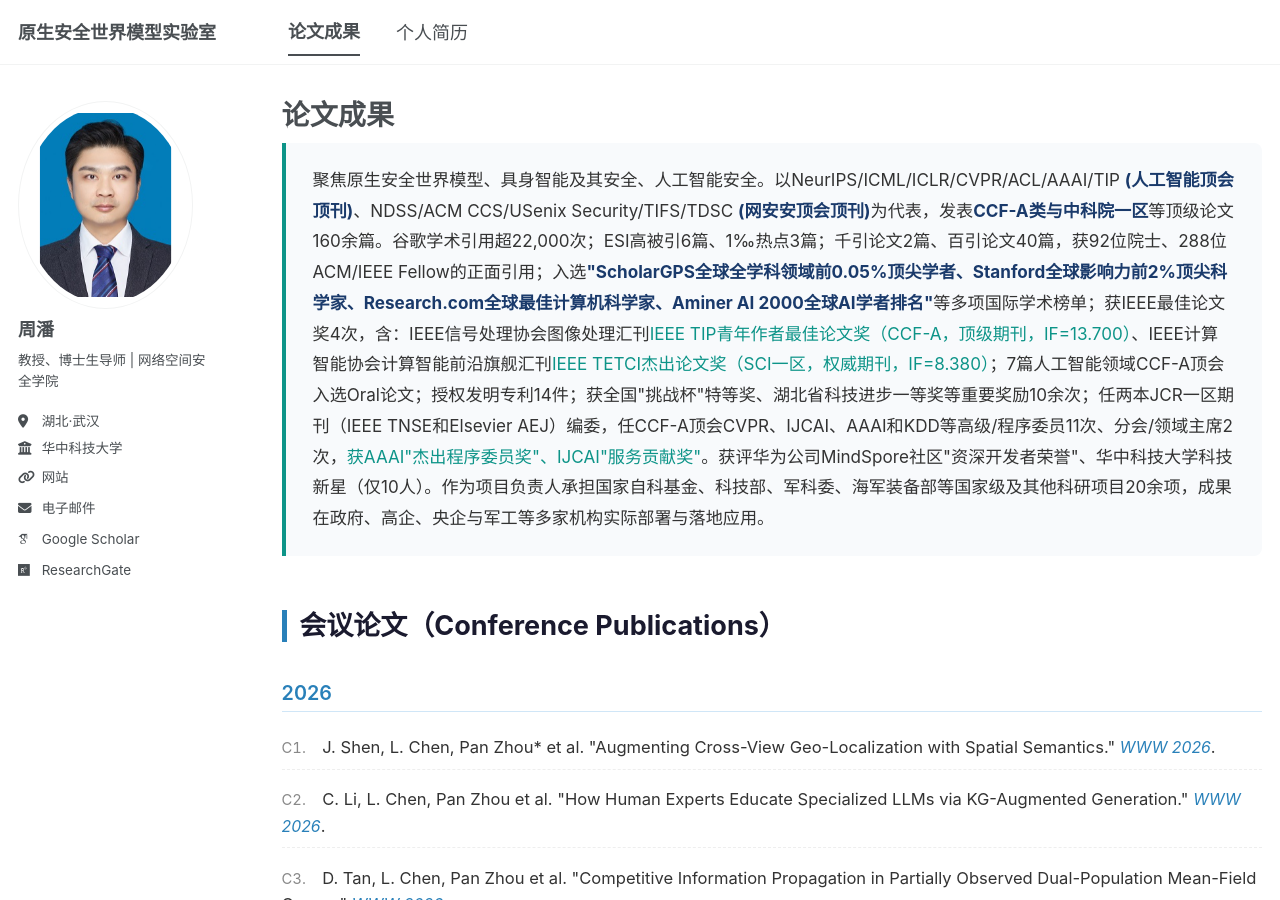
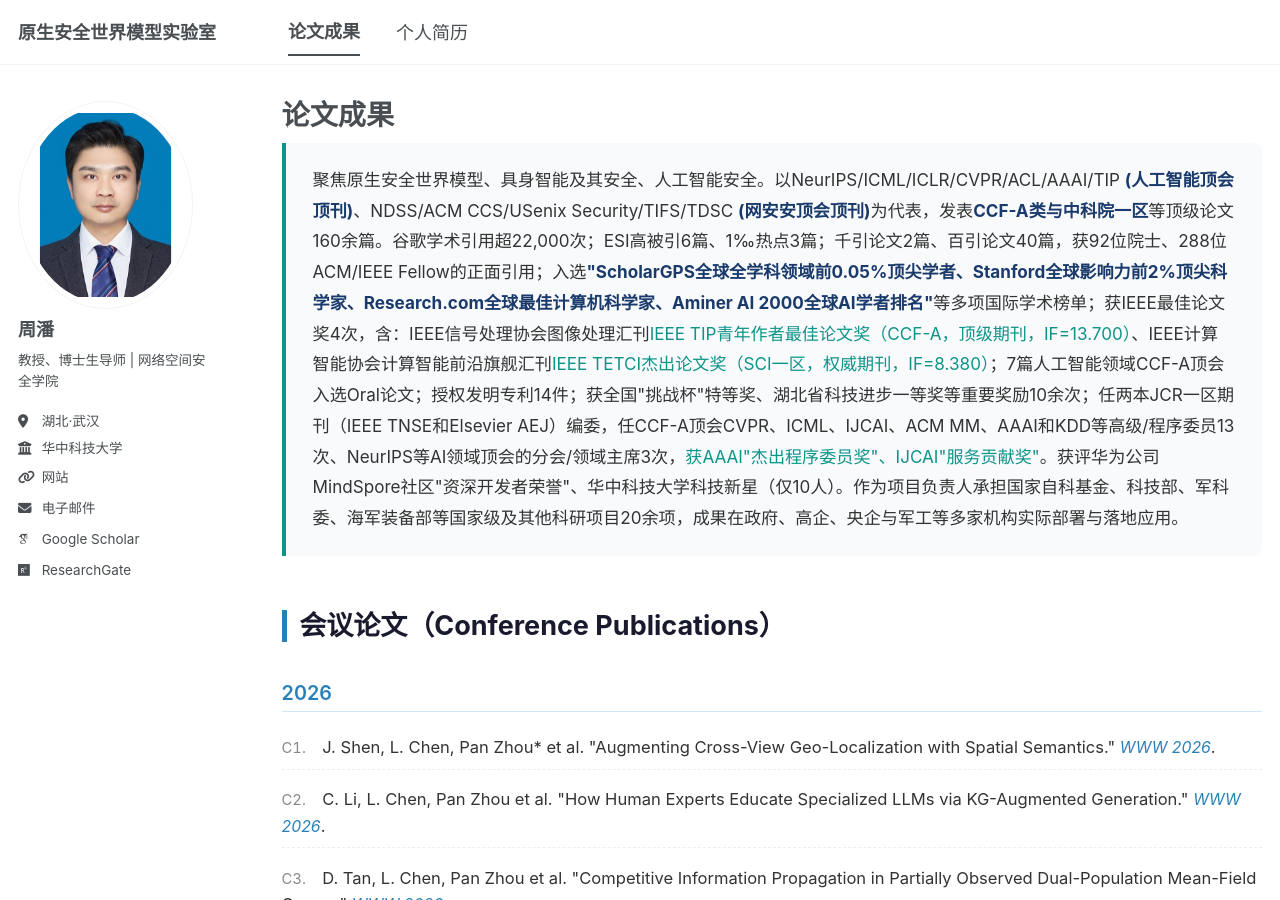
Before and after one commit to nswm-lab/nswm-lab.github.io, a Jekyll site: the page built from _pages/publications.html, in a window 1280 px wide and 900 px high. Built offline with Jekyll 4.4.1, drawn with Linux system fonts in a browser that asks for light colours; some web fonts are replaced; a script bundle is joined from its source files by our own code; library files that are not in the unit come from our copies.

Commit message:
更新论文成果简介

```diff
--- a/_pages/publications.html
+++ b/_pages/publications.html
@@ -32,7 +32,7 @@
 </style>
 
 <div class="pub-intro">
-聚焦原生安全世界模型、具身智能及其安全、人工智能安全。以NeurIPS/ICML/ICLR/CVPR/ACL/AAAI/TIP <strong>(人工智能顶会顶刊)</strong>、NDSS/ACM CCS/USenix Security/TIFS/TDSC <strong>(网安安顶会顶刊)</strong>为代表，发表<strong>CCF-A类与中科院一区</strong>等顶级论文160余篇。谷歌学术引用超22,000次；ESI高被引6篇、1‰热点3篇；千引论文2篇、百引论文40篇，获92位院士、288位ACM/IEEE Fellow的正面引用；入选<strong>"ScholarGPS全球全学科领域前0.05%顶尖学者、Stanford全球影响力前2%顶尖科学家、Research.com全球最佳计算机科学家、Aminer AI 2000全球AI学者排名"</strong>等多项国际学术榜单；获IEEE最佳论文奖4次，含：IEEE信号处理协会图像处理汇刊<span class="highlight">IEEE TIP青年作者最佳论文奖（CCF-A，顶级期刊，IF=13.700）</span>、IEEE计算智能协会计算智能前沿旗舰汇刊<span class="highlight">IEEE TETCI杰出论文奖（SCI一区，权威期刊，IF=8.380）</span>；7篇人工智能领域CCF-A顶会入选Oral论文；授权发明专利14件；获全国"挑战杯"特等奖、湖北省科技进步一等奖等重要奖励10余次；任两本JCR一区期刊（IEEE TNSE和Elsevier AEJ）编委，任CCF-A顶会CVPR、IJCAI、AAAI和KDD等高级/程序委员11次、分会/领域主席2次，<span class="highlight">获AAAI"杰出程序委员奖"、IJCAI"服务贡献奖"</span>。获评华为公司MindSpore社区"资深开发者荣誉"、华中科技大学科技新星（仅10人）。作为项目负责人承担国家自科基金、科技部、军科委、海军装备部等国家级及其他科研项目20余项，成果在政府、高企、央企与军工等多家机构实际部署与落地应用。
+聚焦原生安全世界模型、具身智能及其安全、人工智能安全。以NeurIPS/ICML/ICLR/CVPR/ACL/AAAI/TIP <strong>(人工智能顶会顶刊)</strong>、NDSS/ACM CCS/USenix Security/TIFS/TDSC <strong>(网安安顶会顶刊)</strong>为代表，发表<strong>CCF-A类与中科院一区</strong>等顶级论文160余篇。谷歌学术引用超22,000次；ESI高被引6篇、1‰热点3篇；千引论文2篇、百引论文40篇，获92位院士、288位ACM/IEEE Fellow的正面引用；入选<strong>"ScholarGPS全球全学科领域前0.05%顶尖学者、Stanford全球影响力前2%顶尖科学家、Research.com全球最佳计算机科学家、Aminer AI 2000全球AI学者排名"</strong>等多项国际学术榜单；获IEEE最佳论文奖4次，含：IEEE信号处理协会图像处理汇刊<span class="highlight">IEEE TIP青年作者最佳论文奖（CCF-A，顶级期刊，IF=13.700）</span>、IEEE计算智能协会计算智能前沿旗舰汇刊<span class="highlight">IEEE TETCI杰出论文奖（SCI一区，权威期刊，IF=8.380）</span>；7篇人工智能领域CCF-A顶会入选Oral论文；授权发明专利14件；获全国"挑战杯"特等奖、湖北省科技进步一等奖等重要奖励10余次；任两本JCR一区期刊（IEEE TNSE和Elsevier AEJ）编委，任CCF-A顶会CVPR、ICML、IJCAI、ACM MM、AAAI和KDD等高级/程序委员13次、NeurIPS等AI领域顶会的分会/领域主席3次，<span class="highlight">获AAAI"杰出程序委员奖"、IJCAI"服务贡献奖"</span>。获评华为公司MindSpore社区"资深开发者荣誉"、华中科技大学科技新星（仅10人）。作为项目负责人承担国家自科基金、科技部、军科委、海军装备部等国家级及其他科研项目20余项，成果在政府、高企、央企与军工等多家机构实际部署与落地应用。
 </div>
 
 {% include base_path %}
```
